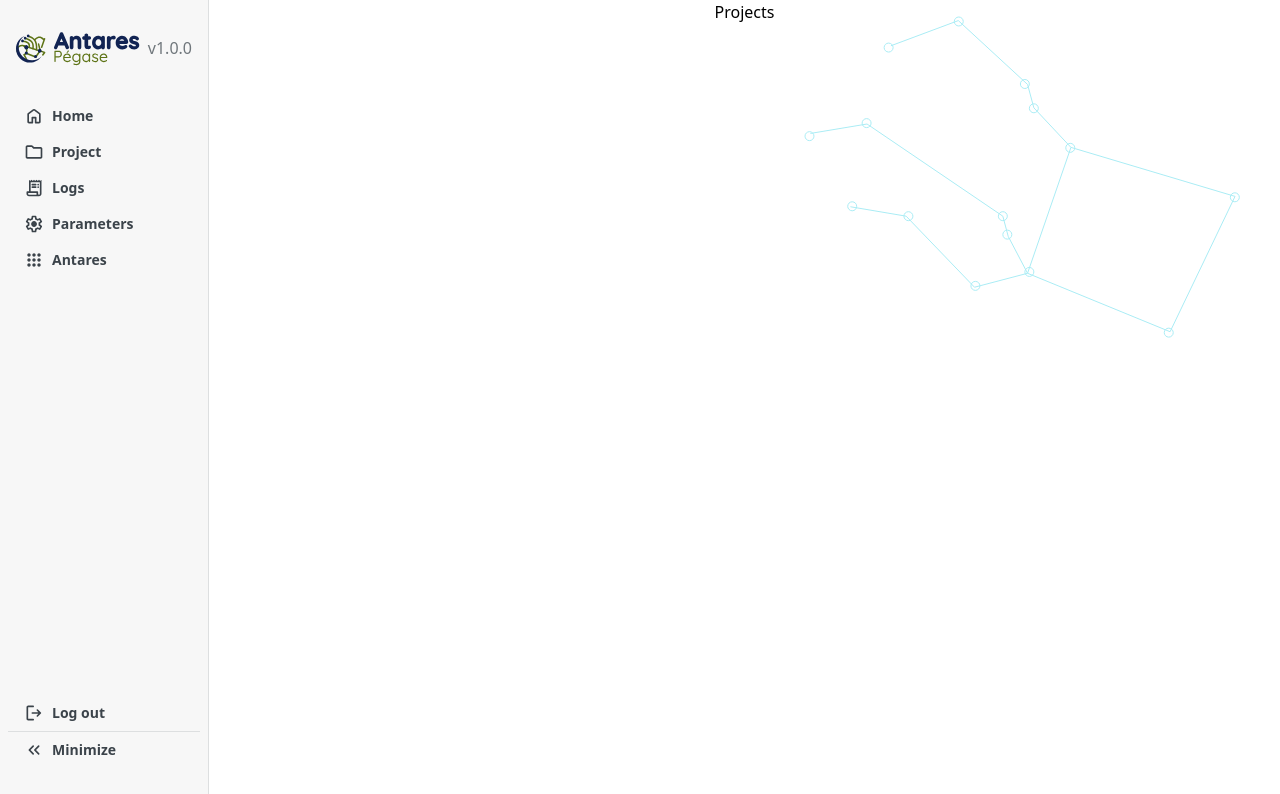
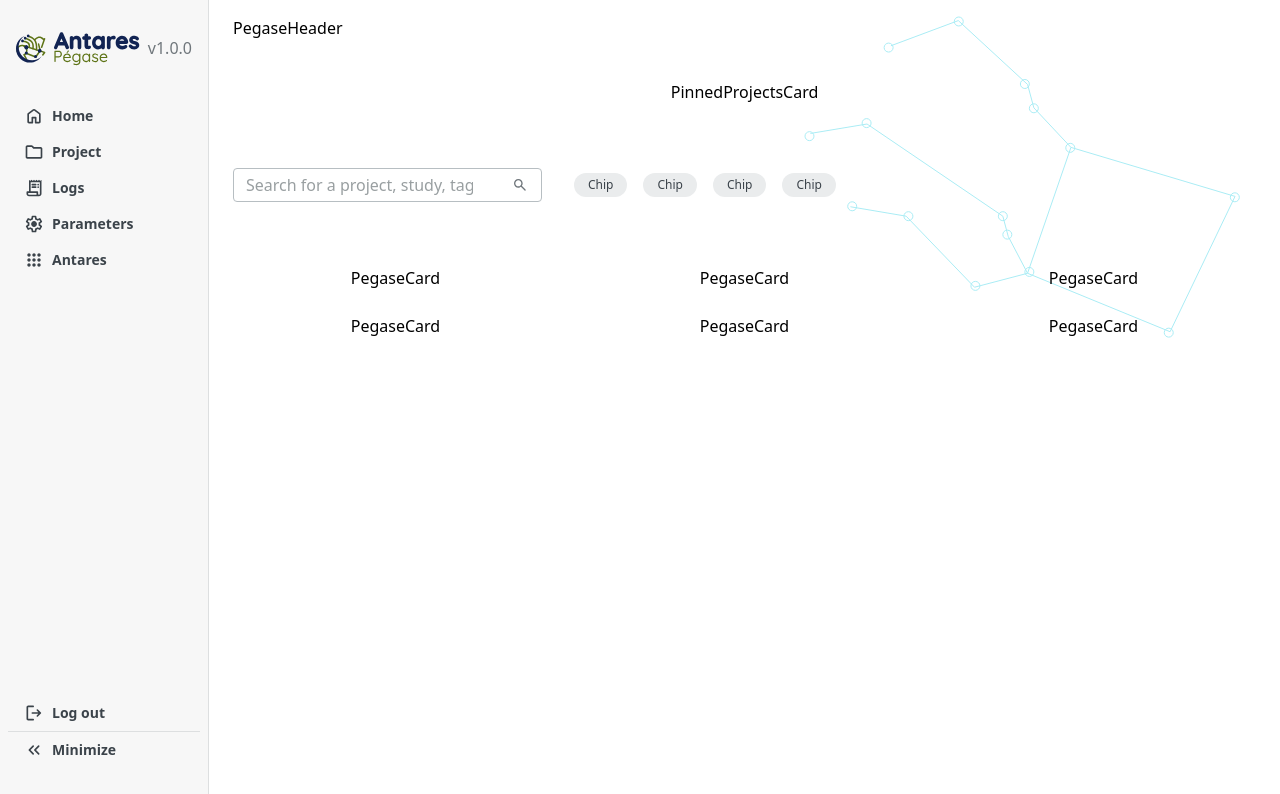
Before and after one commit to AntaresSimulatorTeam/antares-datamanager-front, a React (Vite) app: page /projects in a window 1280 px wide. Shown: the top 794 px of the page. Built offline with nearby package versions, Linux system fonts and the light colour scheme.

Commit message:
feat: Zonning project page done

```diff
--- a/src/pages/pegase/projects/Projects.tsx
+++ b/src/pages/pegase/projects/Projects.tsx
@@ -4,6 +4,14 @@
  * file, You can obtain one at https://mozilla.org/MPL/2.0/.
  */
 
-export const Projects = () => <div>Projects</div>;
+import PegaseHeader from './components/PegaseHeader';
+import ProjectPageContent from './components/ProjectPageContent';
+
+export const Projects = () => (
+  <div className="flex flex-col">
+    <PegaseHeader />
+    <ProjectPageContent />
+  </div>
+);
 
 export default Projects;
--- /dev/null
+++ b/src/pages/pegase/projects/components/PegaseCard.tsx
@@ -0,0 +1,11 @@
+/*
+ * This Source Code Form is subject to the terms of the Mozilla Public
+ * License, v. 2.0. If a copy of the MPL was not distributed with this
+ * file, You can obtain one at https://mozilla.org/MPL/2.0/.
+ */
+
+export const PegaseCard = () => {
+  return <div>PegaseCard</div>;
+};
+
+export default PegaseCard;
--- /dev/null
+++ b/src/pages/pegase/projects/components/PegaseHeader.tsx
@@ -0,0 +1,11 @@
+/*
+ * This Source Code Form is subject to the terms of the Mozilla Public
+ * License, v. 2.0. If a copy of the MPL was not distributed with this
+ * file, You can obtain one at https://mozilla.org/MPL/2.0/.
+ */
+
+export const PegaseHeader = () => {
+  return <div className="flex justify-between px-3 py-2">PegaseHeader</div>;
+};
+
+export default PegaseHeader;
--- /dev/null
+++ b/src/pages/pegase/projects/components/PinnedProjectsCard.tsx
@@ -0,0 +1,11 @@
+/*
+ * This Source Code Form is subject to the terms of the Mozilla Public
+ * License, v. 2.0. If a copy of the MPL was not distributed with this
+ * file, You can obtain one at https://mozilla.org/MPL/2.0/.
+ */
+
+export const PinnedProjectsCard = () => {
+  return <div>PinnedProjectsCard</div>;
+};
+
+export default PinnedProjectsCard;
--- /dev/null
+++ b/src/pages/pegase/projects/components/ProjectCardsGrid.tsx
@@ -0,0 +1,20 @@
+/*
+ * This Source Code Form is subject to the terms of the Mozilla Public
+ * License, v. 2.0. If a copy of the MPL was not distributed with this
+ * file, You can obtain one at https://mozilla.org/MPL/2.0/.
+ */
+
+import PegaseCard from './PegaseCard';
+
+export const ProjectCardsGrid = () => {
+  const cards = ['card1', 'card2', 'card3', 'card1', 'card2', 'card3'];
+  return (
+    <div className="grid w-full grid-cols-3 gap-3">
+      {cards.map((card) => (
+        <PegaseCard key={card} />
+      ))}
+    </div>
+  );
+};
+
+export default ProjectCardsGrid;
--- /dev/null
+++ b/src/pages/pegase/projects/components/ProjectPageContent.tsx
@@ -0,0 +1,30 @@
+/*
+ * This Source Code Form is subject to the terms of the Mozilla Public
+ * License, v. 2.0. If a copy of the MPL was not distributed with this
+ * file, You can obtain one at https://mozilla.org/MPL/2.0/.
+ */
+
+import { useState } from 'react';
+import SearchBar from '../../home/components/SearchBar';
+import PinnedProjectsCard from './PinnedProjectsCard';
+import ProjectCardsGrid from './ProjectCardsGrid';
+
+export const ProjectPageContent = () => {
+  const chipLabels = ['Chip', 'Chip', 'Chip', 'Chip'];
+  const [searchTerm, setSearchTerm] = useState<string | undefined>('');
+
+  const searchStudy = (value?: string | undefined) => {
+    setSearchTerm(value);
+  };
+  return (
+    <div className="flex flex-col gap-6 p-3">
+      <PinnedProjectsCard />
+      <div className="flex gap-4 py-2">
+        <SearchBar onSearch={searchStudy} chipLabels={chipLabels} />
+      </div>
+      <ProjectCardsGrid />
+    </div>
+  );
+};
+
+export default ProjectPageContent;
```
